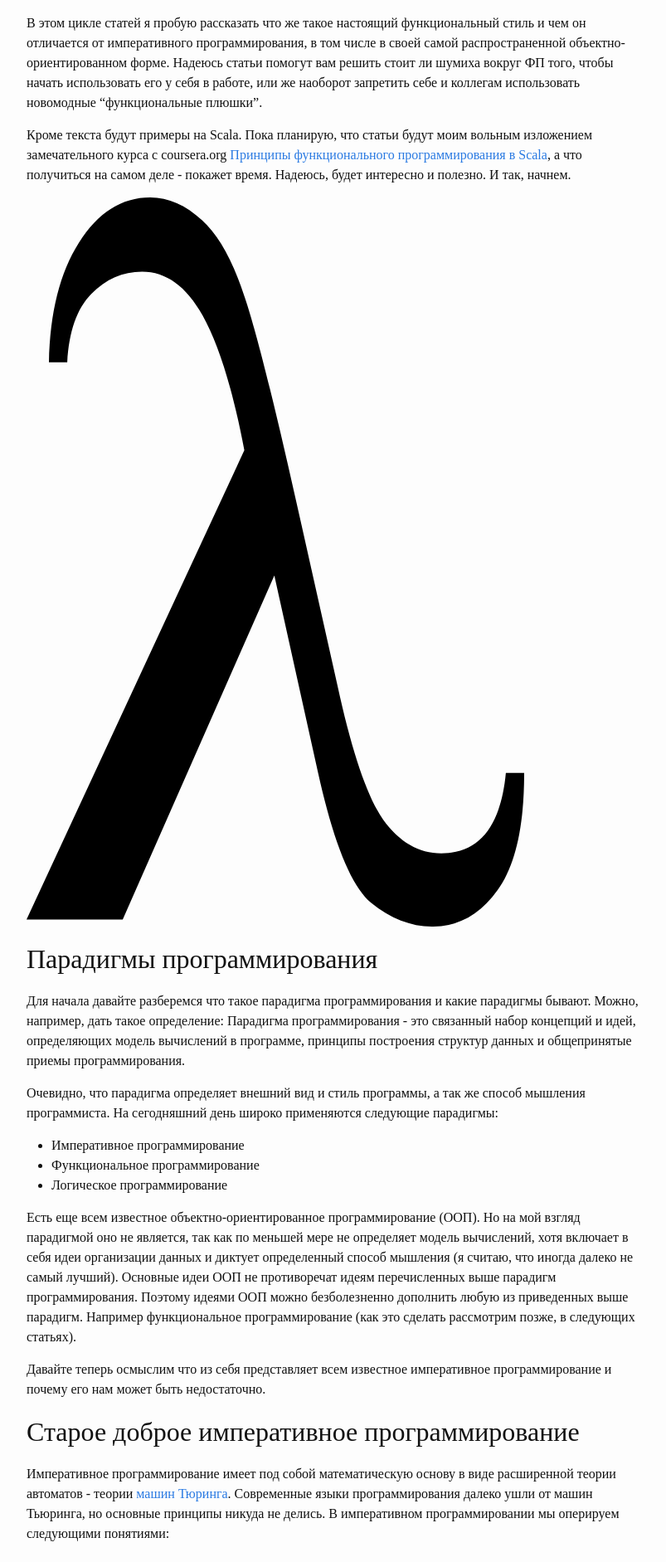
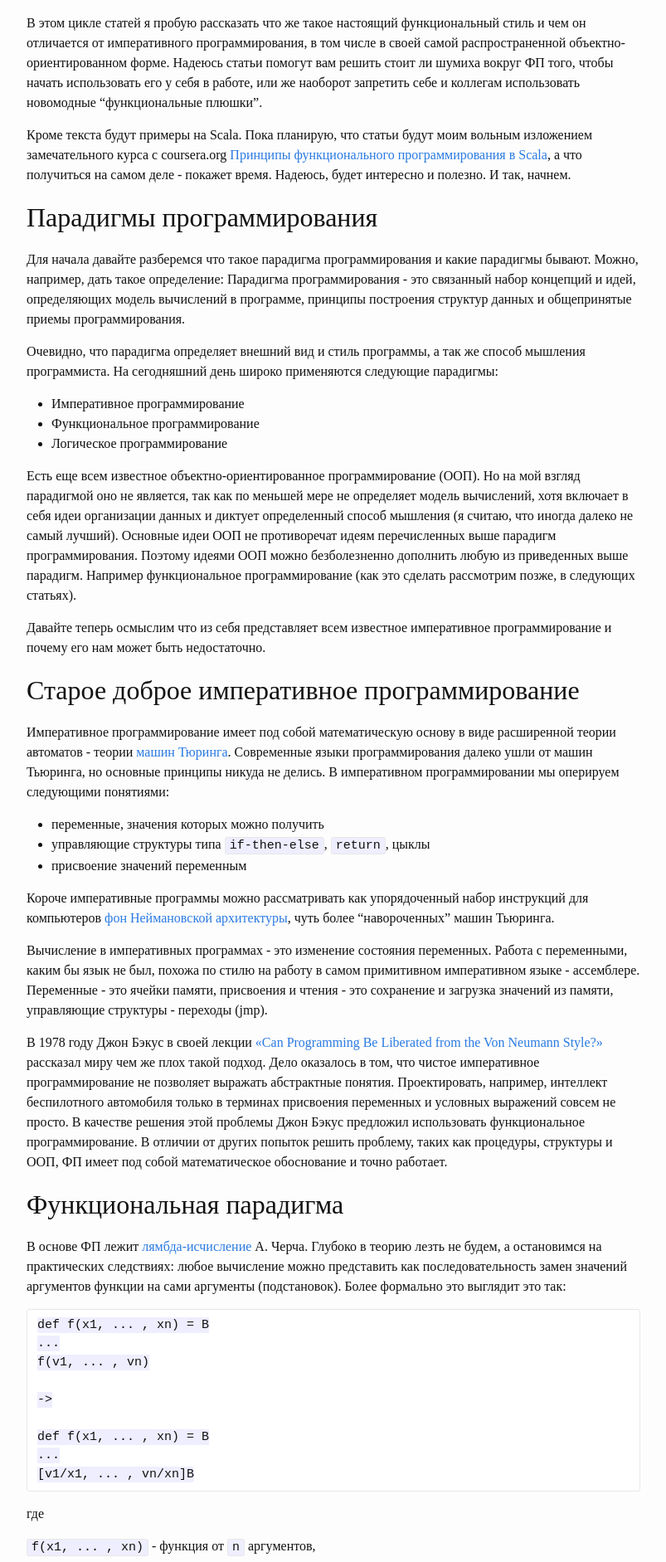
Before and after one commit to bavadim/bavadim.github.io, a Jekyll site: the page built from _posts/2015-01-11-Notes-about-FP.markdown, in a window 1280 px wide. Shown: the part 401-2284 px from the top of the page at 83% size, without its empty margins (238-1041 px from the left). Built offline with Jekyll 4.4.1, drawn with Linux system fonts in a browser that asks for light colours; some web fonts are replaced; comment, search, counter and statistics services are not loaded.

Commit message:
edit FP1

```diff
--- a/_posts/2015-01-11-Notes-about-FP.markdown
+++ b/_posts/2015-01-11-Notes-about-FP.markdown
@@ -10,8 +10,6 @@ categories: programming
 В этом цикле статей я пробую рассказать что же такое настоящий функциональный стиль и чем он отличается от императивного программирования, в том числе в своей самой распространенной объектно-ориентированном форме. Надеюсь статьи помогут вам решить стоит ли шумиха вокруг ФП того, чтобы начать использовать его у себя в работе, или же наоборот запретить себе и коллегам использовать новомодные "функциональные плюшки".
 
 Кроме текста будут примеры на Scala. Пока планирую, что статьи будут моим вольным изложением замечательного курса с coursera.org [Принципы функционального программирования в Scala](https://www.coursera.org/course/progfun), а что получиться на самом деле - покажет время. Надеюсь, будет интересно и полезно. И так, начнем.
-
-![My helpful screenshot]({{ site.url }}/assets/lambda.svg)
 
 ## Парадигмы программирования
 
```
